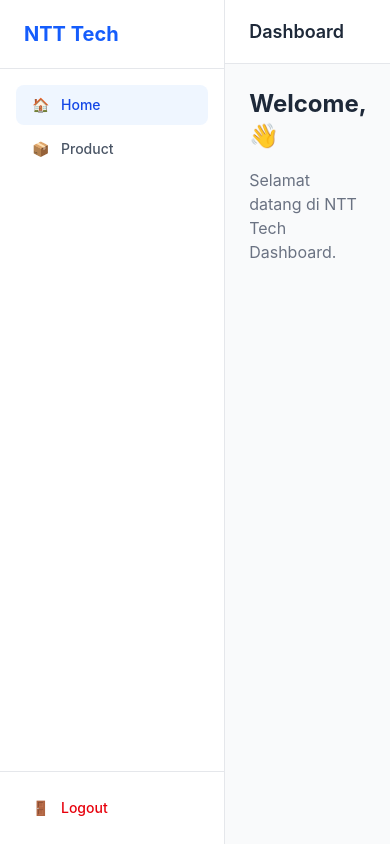
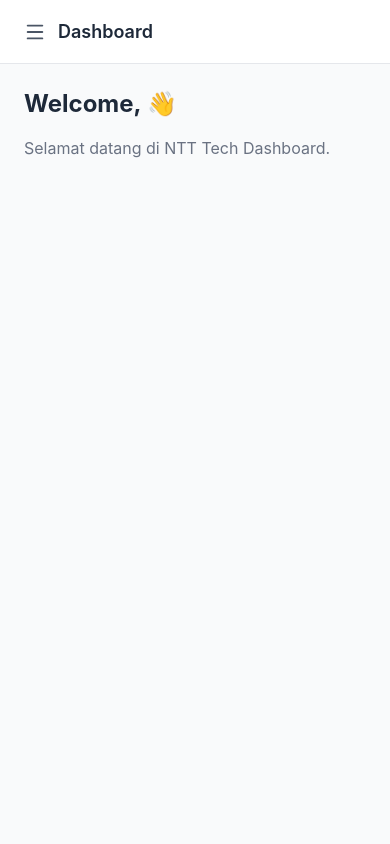
Before and after one commit to muelava/ntt-tech-fe, a React (Vite) app: page / in a window 390 px wide. Built offline with nearby package versions, Linux system fonts and the light colour scheme; sample sign-in values are in the browser's storage.

Commit message:
feat: Implement responsive sidebar with global state management and integrate Lucide icons.

```diff
--- a/package.json
+++ b/package.json
@@ -11,6 +11,7 @@
   },
   "dependencies": {
     "axios": "^1.13.5",
+    "lucide-react": "^0.575.0",
     "react": "^19.2.0",
     "react-dom": "^19.2.0",
     "react-router-dom": "^7.13.0",
--- a/src/components/atoms/Modal.tsx
+++ b/src/components/atoms/Modal.tsx
@@ -1,4 +1,5 @@
 import { useEffect } from "react";
+import { X } from "lucide-react";
 
 interface ModalProps {
   isOpen: boolean;
@@ -24,8 +25,8 @@
       <div className="relative bg-white rounded-2xl shadow-xl w-full max-w-lg mx-4 max-h-[90vh] overflow-y-auto">
         <div className="flex items-center justify-between px-6 py-4 border-b border-gray-200">
           <h2 className="text-lg font-semibold text-gray-800">{title}</h2>
-          <button onClick={onClose} className="text-gray-400 hover:text-gray-600 text-xl cursor-pointer">
-            ✕
+          <button onClick={onClose} className="text-gray-400 hover:text-gray-600 cursor-pointer">
+            <X size={20} />
           </button>
         </div>
         <div className="p-6">{children}</div>
--- a/src/components/organisms/Navbar.tsx
+++ b/src/components/organisms/Navbar.tsx
@@ -1,15 +1,23 @@
+import { Menu } from "lucide-react";
 import { useAuthStore } from "@/stores/useAuthStore";
+import { useSidebarStore } from "@/stores/useSidebarStore";
 
 export default function Navbar() {
   const user = useAuthStore((s) => s.user);
+  const toggle = useSidebarStore((s) => s.toggle);
 
   return (
     <header className="h-16 bg-white border-b border-gray-200 flex items-center justify-between px-6">
-      <h1 className="text-lg font-semibold text-gray-800">Dashboard</h1>
+      <div className="flex items-center gap-3">
+        <button onClick={toggle} className="lg:hidden text-gray-600 hover:text-gray-800 cursor-pointer">
+          <Menu size={22} />
+        </button>
+        <h1 className="text-lg font-semibold text-gray-800">Dashboard</h1>
+      </div>
       {user && (
         <div className="flex items-center gap-3">
           <img src={user.image} alt={user.firstName} className="w-8 h-8 rounded-full object-cover" />
-          <span className="text-sm text-gray-600">
+          <span className="text-sm text-gray-600 hidden sm:inline">
             {user.firstName} {user.lastName}
           </span>
         </div>
--- a/src/components/organisms/Sidebar.tsx
+++ b/src/components/organisms/Sidebar.tsx
@@ -1,30 +1,50 @@
 import { NavLink, useNavigate } from "react-router-dom";
+import { Home, Package, LogOut, X } from "lucide-react";
 import { useAuthStore } from "@/stores/useAuthStore";
+import { useSidebarStore } from "@/stores/useSidebarStore";
 
 const menuItems = [
-  { path: "/", label: "Home", icon: "🏠" },
-  { path: "/products", label: "Product", icon: "📦" },
+  { path: "/", label: "Home", icon: Home },
+  { path: "/products", label: "Product", icon: Package },
 ];
 
 export default function Sidebar() {
   const navigate = useNavigate();
   const logout = useAuthStore((s) => s.logout);
+  const { isOpen, close } = useSidebarStore();
 
   const handleLogout = () => {
     logout();
     navigate("/login");
   };
 
+  const handleNavClick = () => {
+    close();
+  };
+
   return (
-    <aside className="w-64 bg-white border-r border-gray-200 min-h-screen flex flex-col">
-      <div className="px-6 py-5 border-b border-gray-200">
+    <>
+      {isOpen && <div className="fixed inset-0 bg-black/50 z-40 lg:hidden" onClick={close} />}
+
+      <aside
+        className={`
+        fixed lg:static inset-y-0 left-0 z-50
+        w-64 bg-white border-r border-gray-200
+        flex flex-col transition-transform duration-300
+        ${isOpen ? "translate-x-0" : "-translate-x-full lg:translate-x-0"}
+      `}
+      >
+        <div className="px-6 py-5  flex items-center justify-between">
           <h2 className="text-xl font-bold text-blue-600">NTT Tech</h2>
+          <button onClick={close} className="lg:hidden text-gray-400 hover:text-gray-600 cursor-pointer">
+            <X size={20} />
+          </button>
         </div>
 
         <nav className="flex-1 px-4 py-4 space-y-1">
           {menuItems.map((item) => (
-          <NavLink key={item.path} to={item.path} end={item.path === "/"} className={({ isActive }) => `flex items-center gap-3 px-4 py-2.5 rounded-lg text-sm font-medium transition-colors ${isActive ? "bg-blue-50 text-blue-700" : "text-gray-600 hover:bg-gray-100"}`}>
-            <span>{item.icon}</span>
+            <NavLink key={item.path} to={item.path} end={item.path === "/"} onClick={handleNavClick} className={({ isActive }) => `flex items-center gap-3 px-4 py-2.5 rounded-lg text-sm font-medium transition-colors ${isActive ? "bg-blue-50 text-blue-700" : "text-gray-600 hover:bg-gray-100"}`}>
+              <item.icon size={18} />
               {item.label}
             </NavLink>
           ))}
@@ -32,10 +52,11 @@
 
         <div className="px-4 py-4 border-t border-gray-200">
           <button onClick={handleLogout} className="flex items-center gap-3 px-4 py-2.5 rounded-lg text-sm font-medium text-red-600 hover:bg-red-50 transition-colors w-full cursor-pointer">
-          <span>🚪</span>
+            <LogOut size={18} />
             Logout
           </button>
         </div>
       </aside>
+    </>
   );
 }
--- /dev/null
+++ b/src/stores/useSidebarStore.ts
@@ -0,0 +1,13 @@
+import { create } from "zustand";
+
+interface SidebarState {
+  isOpen: boolean;
+  toggle: () => void;
+  close: () => void;
+}
+
+export const useSidebarStore = create<SidebarState>((set) => ({
+  isOpen: false,
+  toggle: () => set((s) => ({ isOpen: !s.isOpen })),
+  close: () => set({ isOpen: false }),
+}));
```
Also changed, not shown: 1 other file (tests, documents, lock files or other folders). Lines whose indentation alone changed are shown as unchanged.
